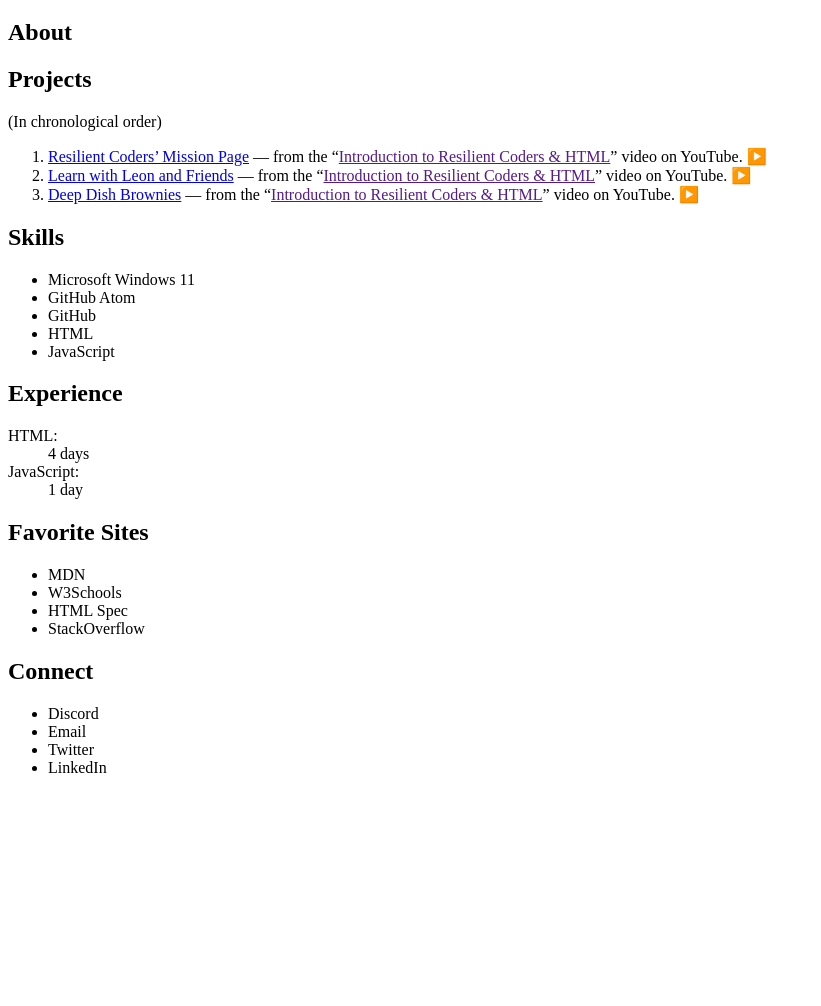
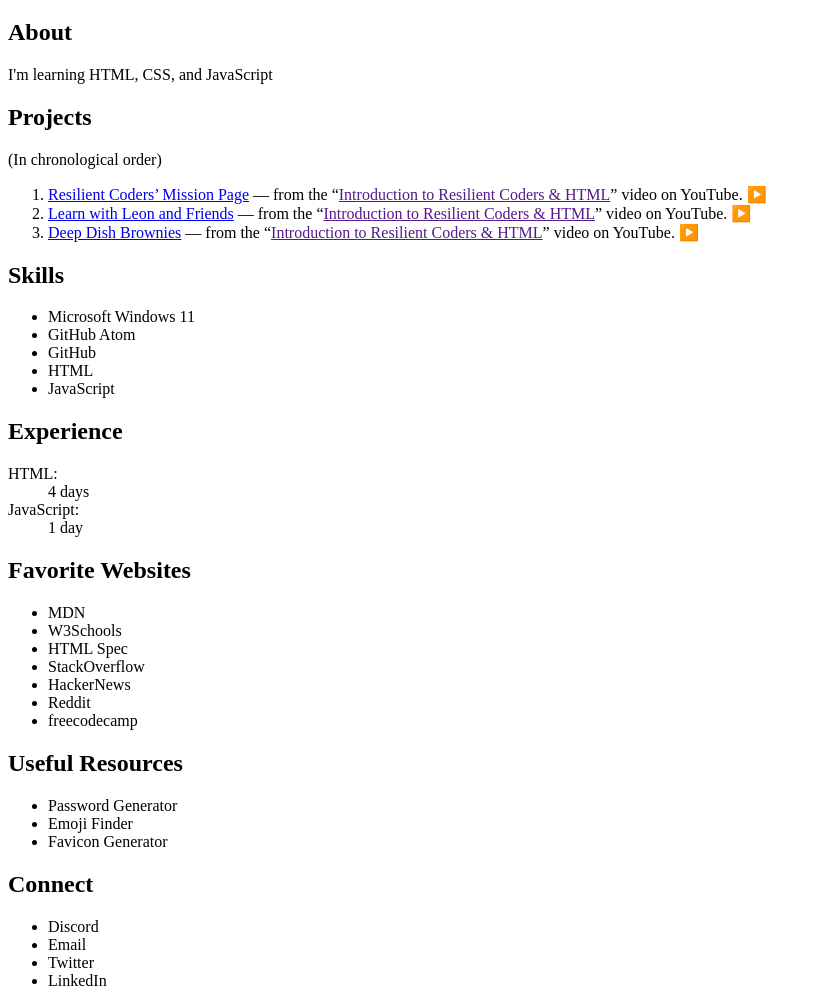
Before and after one commit to tildephil/tildephil.github.io, a plain HTML site: page index.html in a window 1280 px wide. Shown: the part 62-1068 px from the top of the page, without its empty margins (0-821 px from the left). Before the commit the page ends 855 px from the top, so only its background shows below. Drawn offline with Linux system fonts and the light colour scheme.

Commit message:
Update index.html

```diff
--- a/index.html
+++ b/index.html
@@ -9,6 +9,7 @@
     <h1>Hello #100Devs 👋🏻</h1>
     <section>
       <h2>About</h2>
+      <p>I'm learning HTML, CSS, and JavaScript </p>
       <p></p>
     </section>
     <section>
@@ -42,12 +43,23 @@
       </dl>
     </section>
     <section>
-      <h2>Favorite Sites</h2>
+      <h2>Favorite Websites</h2>
       <ul>
         <li>MDN</li>
         <li>W3Schools</li>
         <li>HTML Spec</li>
         <li>StackOverflow</li>
+        <li>HackerNews</li>
+        <li>Reddit</li>
+        <li>freecodecamp</li>
+      </ul>
+    </section>
+    <section>
+      <h2>Useful Resources</h2>
+      <ul>
+        <li>Password Generator</li>
+        <li>Emoji Finder</li>
+        <li>Favicon Generator</li>
       </ul>
     </section>
     <section>
```
